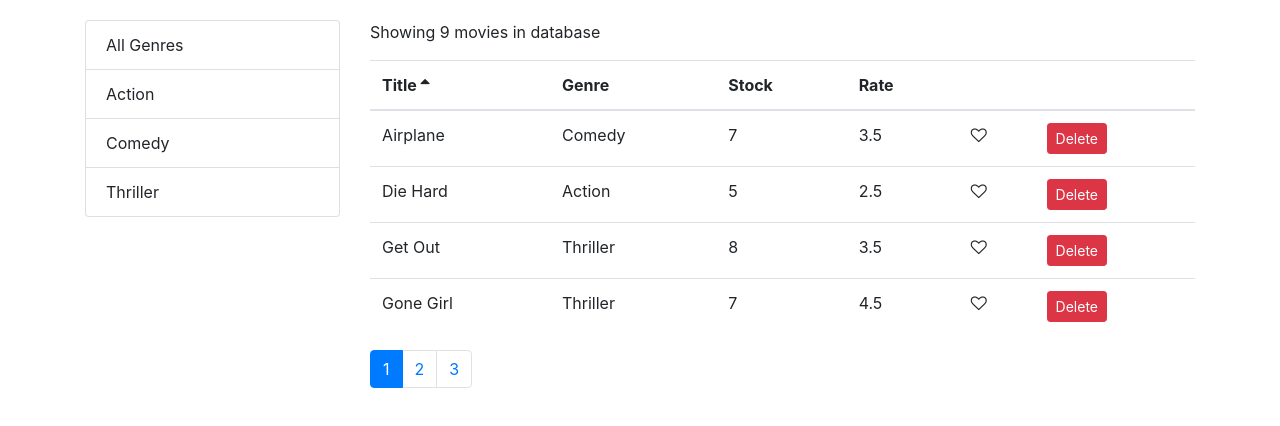
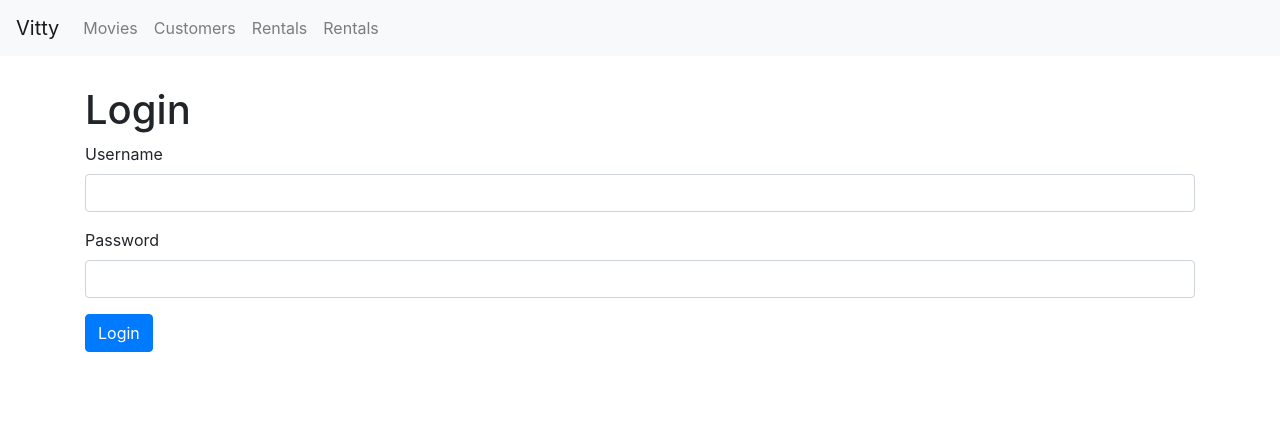
Before and after one commit to gurpreetsingh9001/movies_app_React_Frontend, a React (Create React App) app: page /login in a window 1280 px wide. Shown: the top 426 px of the page. Built offline with nearby package versions, Linux system fonts and the light colour scheme.

Commit message:
forms and input and validation without libraries

```diff
--- a/package.json
+++ b/package.json
@@ -6,11 +6,13 @@
     "@testing-library/jest-dom": "^5.11.9",
     "@testing-library/react": "^11.2.5",
     "@testing-library/user-event": "^12.8.3",
+    "@types/react-router-dom": "^5.1.7",
     "bootstrap": "^4.1.1",
     "font-awesome": "^4.7.0",
     "randomstring": "^1.1.5",
     "react": "^17.0.2",
     "react-dom": "^17.0.2",
+    "react-router-dom": "^5.2.0",
     "react-scripts": "4.0.3",
     "web-vitals": "^1.1.1"
   },
--- a/src/App.js
+++ b/src/App.js
@@ -1,14 +1,33 @@
 import React, { Component } from 'react';
+import { Redirect, Route, Switch } from 'react-router-dom';
+import Movies from './components/movies';
+import Rentals from './components/rentals';
+import NotFound from './components/notFound';
+import Customers from './components/customers';
+import MovieForm from './components/movieForm';
+import LoginForm from './components/loginForm';
+import NavBar from './components/navBar';
 import './App.css';
-import Movies from './components/movies';
 
 class App extends Component {
   state = {}
   render() {
     return (
-      <main className="container">
-        <Movies />
-      </main>
+      <React.Fragment>
+        <NavBar />
+        <main className="container">
+          <Switch>
+            <Route path="/login" component={LoginForm} />
+            <Route path="/movies/:id" component={MovieForm} />
+            <Route path="/movies" component={Movies} />
+            <Route path="/customers" component={Customers} />
+            <Route path="/rentals" component={Rentals} />
+            <Route path="/not-found" component={NotFound} />
+            <Redirect from="/" exact to="/movies"></Redirect>    {/*redirect every component to movies because / is present in all components address*/}
+            <Redirect to="/not-found"></Redirect>
+          </Switch>
+        </main>
+      </React.Fragment>
     );
   }
 }
--- /dev/null
+++ b/src/components/common/input.jsx
@@ -0,0 +1,38 @@
+import React from "react";
+
+const Input = ({ name, label, value, onChange, error }) => {
+  return (
+    <React.Fragment>
+      {/* dynamic method for multiple inputs */}
+      <div className="form-group">
+        <label htmlFor={name}>{label}</label>
+        <input
+          value={value}
+          onChange={onChange}
+          name={name}
+          id={name}
+          type="text"
+          className="form-control"
+        />
+        {error && <div className="alert alert-danger">{error}</div>}
+      </div>
+
+      {/*
+      simple method for single input
+
+      <div className="form-group">
+        <label htmlFor="password">Password</label>
+        <input
+          value={account.password}
+          onChange={this.handleChange}
+          name="password"
+          id="password"
+          type="text"
+          className="form-control"
+        />
+      </div> */}
+    </React.Fragment>
+  );
+};
+
+export default Input;
--- /dev/null
+++ b/src/components/customers.jsx
@@ -0,0 +1,7 @@
+import React from "react";
+
+const Customers = () => {
+  return <h1>Customers</h1>;
+};
+
+export default Customers;
--- /dev/null
+++ b/src/components/loginForm.jsx
@@ -0,0 +1,80 @@
+import React, { Component } from "react";
+import Input from "./common/input";
+
+class LoginForm extends Component {
+  state = {
+    account: { username: "", password: "" }, //always initialise the values of form to empty sting or value from server // react will give error if it null or undefined
+    errors: {},
+  };
+
+  //validate full form
+  validate = () => {
+    const errors = {};
+    if (this.state.account.username.trim() === "")
+      errors.username = "Username is required";
+    if (this.state.account.password.trim() === "")
+      errors.password = "Password is required";
+    return Object.keys(errors).length === 0 ? null : errors;
+  };
+
+  handleSubmit = (e) => {
+    e.preventDefault();
+    //const username = document.getElementById('username').value;   //vanilla javascript // here we are using document. #DOM //but we dont want to use DOM in react because
+    //const username = this.username.current.value;  //access DOM from react using reference like username = React.createRef(); outside render and <input ref={this.password} inside form  // but we should refrain from using ref
+    const errors = this.validate();
+    this.setState({ errors: errors || {} }); //if there are no errors than setState will be called for null/undefined and thus code will fail to prevent it we need to set state to empty object so there is no fail
+  };
+
+  // cumbersome implementation
+  // validateProperty=currentTarget => {
+  //   if(currentTarget.name==='username')
+  //     if(currentTarget.value.trim()==='') return 'Username is req';
+  // }
+
+  //handle one property
+  //shorter implementation
+  validateProperty({ value, name }) {
+    if (name === "username") if (value.trim === "") return "username req";
+    if (name === "pass") if (value.trim === "") return "pass req";
+  }
+
+  handleChange = ({ currentTarget }) => {
+    const errors = { ...this.state.errors };
+    const errorMessage = this.validateProperty(currentTarget);
+    if (errorMessage) errors[currentTarget.name] = errorMessage;
+    else delete errors[currentTarget.name]; //if recent name was not valid but now it edited correctly the error should disappear
+
+    const account = { ...this.state.account };
+    account[currentTarget.name] = currentTarget.value;
+    this.setState({ account, errors });
+  };
+
+  render() {
+    const { account, errors } = this.state;
+    return (
+      <div>
+        <h1>Login</h1>
+        {/*in react we will be overriding almost all the default fumctionality of form*/}
+        <form onSubmit={this.handleSubmit}>
+          <Input
+            name="username"
+            value={account.username}
+            label="Username"
+            onChange={this.handleChange}
+            error={errors.username}
+          />
+          <Input
+            name="password"
+            value={account.password}
+            label="Password"
+            onChange={this.handleChange}
+            error={errors.password}
+          />
+          <button className="btn btn-primary">Login</button>
+        </form>
+      </div>
+    );
+  }
+}
+
+export default LoginForm;
--- /dev/null
+++ b/src/components/movieForm.jsx
@@ -0,0 +1,17 @@
+import React from "react";
+
+const MovieForm = ({ match, history }) => {
+  return (
+    <div>
+      <h1>MovieForm {match.params.id}</h1>
+      <button
+        className="btn btn-primary"
+        onCLick={() => history.push("/movies")} //not going back to movies as of now
+      >
+        Save
+      </button>
+    </div>
+  );
+};
+
+export default MovieForm;
--- a/src/components/moviesTable.jsx
+++ b/src/components/moviesTable.jsx
@@ -1,11 +1,18 @@
 import React, { Component } from "react";
+import { Link } from "react-router-dom";
 import Like from "./common/like";
 import TableHeader from "./common/tableHeader";
 import TableBody from "./common/tableBody";
 
 class moviesTable extends Component {
   columns = [
-    { colName: "title", label: "Title" },
+    {
+      colName: "title",
+      label: "Title",
+      content: (movie) => (
+        <Link to={`/movies/${movie._id}`}>{movie.title}</Link>
+      ),
+    },
     { colName: "genre.name", label: "Genre" },
     { colName: "numberInStock", label: "Stock" },
     { colName: "dailyRentalRate", label: "Rate" },
--- /dev/null
+++ b/src/components/navBar.jsx
@@ -0,0 +1,41 @@
+import React from "react";
+import { Link, NavLink } from "react-router-dom";
+
+const NavBar = () => {
+  return (
+    <nav className="navbar navbar-expand-lg navbar-light bg-light">
+      <Link className="navbar-brand" to="/">
+        Vitty
+      </Link>
+      <button
+        className="navbar-toggler"
+        type="button"
+        data-toggle="collapse"
+        data-target="#navbarNavAltMarkup"
+        aria-controls="navbarNavAltMarkup"
+        aria-expanded="false"
+        aria-label="Toggle navigation"
+      >
+        <span className="navbar-toggler-icon"></span>
+      </button>
+      <div className="collapse navbar-collapse" id="navbarNavAltMarkup">
+        <div className="navbar-nav">
+          <NavLink className="nav-item nav-link" to="/movies">
+            Movies <span className="sr-only">(current)</span>
+          </NavLink>
+          <NavLink className="nav-item nav-link" to="/customers">
+            Customers
+          </NavLink>
+          <NavLink className="nav-item nav-link" to="/rentals">
+            Rentals
+          </NavLink>
+          <NavLink className="nav-item nav-link" to="/loginForm">
+            Rentals
+          </NavLink>
+        </div>
+      </div>
+    </nav>
+  );
+};
+
+export default NavBar;
--- /dev/null
+++ b/src/components/notFound.jsx
@@ -0,0 +1,7 @@
+import React from "react";
+
+const NotFound = () => {
+  return <h1>Not Found</h1>;
+};
+
+export default NotFound;
--- /dev/null
+++ b/src/components/rentals.jsx
@@ -0,0 +1,7 @@
+import React from "react";
+
+const Rental = () => {
+  return <h1>Rental</h1>;
+};
+
+export default Rental;
--- a/src/index.css
+++ b/src/index.css
@@ -1,7 +1,11 @@
 body {
   margin: 0;
-  padding: 20px 0 0 0;
+  padding: 0 0 0 0;
   font-family: sans-serif;
+}
+
+.navbar {
+  margin-bottom: 30px;
 }
 
 .clickable {
--- a/src/index.js
+++ b/src/index.js
@@ -1,5 +1,6 @@
 import React from 'react';
 import ReactDOM from 'react-dom';
+import { BrowserRouter } from 'react-router-dom';
 import './index.css';
 import App from './App';
 import 'bootstrap/dist/css/bootstrap.css';
@@ -12,8 +13,8 @@ import 'font-awesome/css/font-awesome.css';
 /// there are also components in table which is like component in component but still is complex than general
 
 ReactDOM.render(
-  <React.StrictMode>
+  <BrowserRouter>
     <App />
-  </React.StrictMode>,
+  </BrowserRouter>,
   document.getElementById('root')
 );
```
Also changed, not shown: 1 other file (tests, documents, lock files or other folders).
